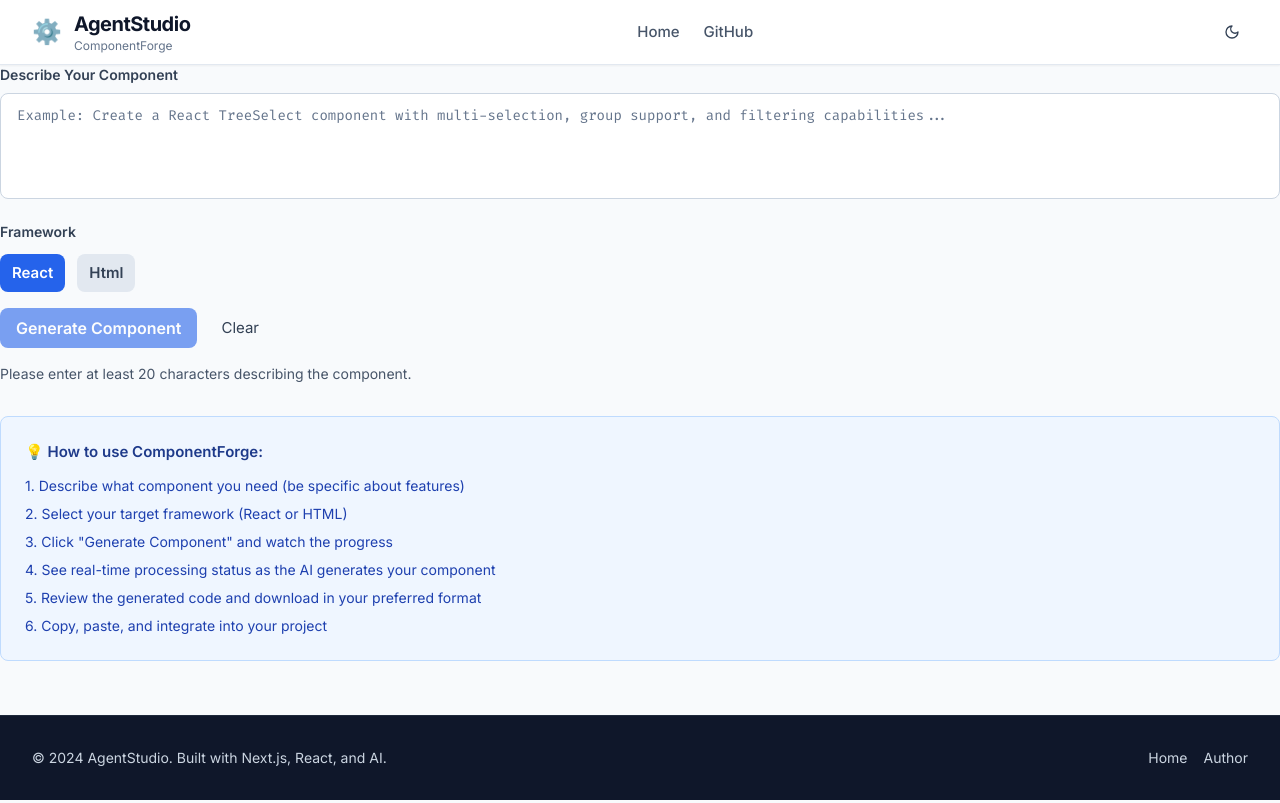
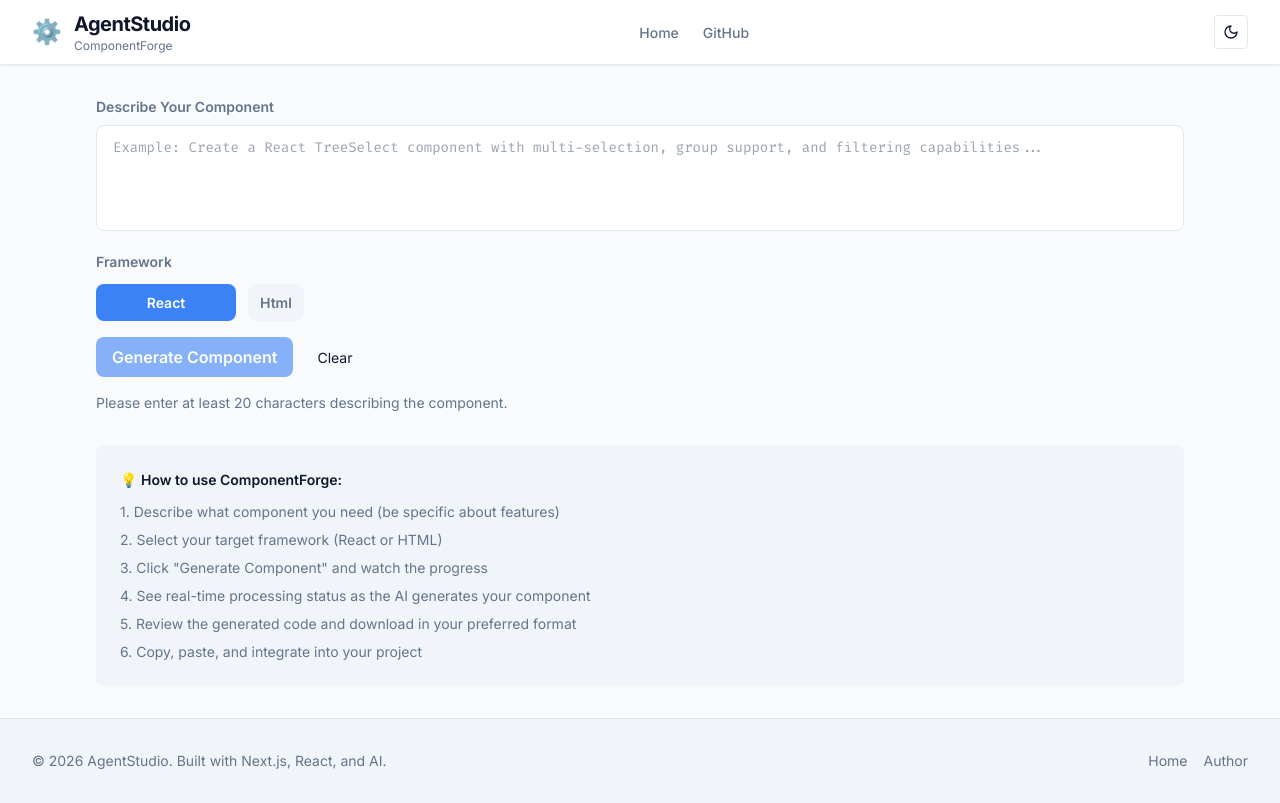
Before and after one commit to sumit-ingole/agent-studio, a Next.js app in the folder apps/component-forge/: page /agents/component-forge in a window 1280 px wide. Built offline with nearby package versions, Linux system fonts and the light colour scheme.

Commit message:
deploy to vercel: changes

```diff
--- a/apps/component-forge/app/agents/component-forge/page.tsx
+++ b/apps/component-forge/app/agents/component-forge/page.tsx
@@ -235,11 +235,12 @@
   };
 
   return (
+    <div className="mx-auto w-full max-w-6xl px-4 py-6 sm:px-6 sm:py-8 lg:px-8">
       <div className="space-y-8">
         {/* Input Section */}
         <div className="space-y-4">
           <div>
-          <label className="block text-sm font-semibold text-slate-700 mb-2">
+            <label className="block text-sm font-semibold text-muted mb-2">
               Describe Your Component
             </label>
             <textarea
@@ -254,7 +255,7 @@
 
           {/* Framework Selector */}
           <div>
-          <label className="block text-sm font-semibold text-slate-700 mb-3">Framework</label>
+            <label className="block text-sm font-semibold text-muted mb-3">Framework</label>
             <div className="flex gap-3">
               {(['react', 'html'] as const).map((fw) => (
                 <button
@@ -262,9 +263,7 @@
                   onClick={() => setFramework(fw)}
                   disabled={isLoading}
                   className={`px-3 py-2 rounded-lg font-semibold capitalize transition-colors disabled:opacity-50 ${
-                  framework === fw
-                    ? 'bg-blue-600 text-white'
-                    : 'bg-slate-200 text-slate-700 hover:bg-slate-300'
+                    framework === fw ? 'btn-primary' : 'panel-bg text-muted hover:opacity-90'
                   }`}
                 >
                   {fw}
@@ -304,15 +303,15 @@
             </button>
           </div>
           {!isPromptValid && (
-          <p className="text-sm text-slate-600 mt-2">
+            <p className="text-sm text-muted mt-2">
               Please enter at least {MIN_PROMPT_LENGTH} characters describing the component.
             </p>
           )}
 
           {/* Processing Messages Stream */}
           {messages.length > 0 && (
-          <div className="p-4 bg-slate-50 border border-slate-200 rounded-lg space-y-3 max-h-48 overflow-y-auto">
-            <div className="text-sm font-semibold text-slate-700 flex items-center gap-2">
+            <div className="p-4 panel-bg panel-border rounded-lg space-y-3 max-h-48 overflow-y-auto">
+              <div className="text-sm font-semibold text-strong flex items-center gap-2">
                 <Clock size={16} /> Processing Status
               </div>
               {messages.map((msg, idx) => (
@@ -320,18 +319,20 @@
                   key={idx}
                   className={`flex gap-2 items-start text-sm p-2 rounded ${
                     msg.type === 'success'
-                    ? 'bg-green-50 text-green-700'
+                      ? 'status-pill text-success'
                       : msg.type === 'error'
-                      ? 'bg-red-50 text-red-700'
-                      : 'bg-blue-50 text-blue-700'
+                        ? 'status-pill text-error'
+                        : 'status-pill text-primary'
                   }`}
                 >
-                {msg.type === 'processing' && <Clock size={16} className="flex-shrink-0 mt-0.5" />}
+                  {msg.type === 'processing' && (
+                    <Clock size={16} className="flex-shrink-0 mt-0.5" />
+                  )}
                   {msg.type === 'success' && (
-                  <CheckCircle size={16} className="flex-shrink-0 mt-0.5 text-green-600" />
+                    <CheckCircle size={16} className="flex-shrink-0 mt-0.5 text-success" />
                   )}
                   {msg.type === 'error' && (
-                  <AlertCircle size={16} className="flex-shrink-0 mt-0.5 text-red-600" />
+                    <AlertCircle size={16} className="flex-shrink-0 mt-0.5 text-error" />
                   )}
                   <div className="flex-grow">
                     <div>{msg.content}</div>
@@ -344,20 +345,20 @@
 
           {/* Error Display with Retry */}
           {validationError && (
-          <div className="p-4 bg-amber-50 border border-amber-200 rounded-lg">
-            <p className="text-amber-700 text-sm font-medium">{validationError}</p>
+            <div className="p-4 panel-bg panel-border rounded-lg">
+              <p className="text-error text-sm font-medium">{validationError}</p>
             </div>
           )}
           {error && (
-          <div className="p-4 bg-red-50 border border-red-200 rounded-lg">
+            <div className="p-4 panel-bg panel-border rounded-lg">
               <div className="flex items-start gap-3">
-              <AlertCircle size={20} className="text-red-600 flex-shrink-0 mt-0.5" />
+                <AlertCircle size={20} className="text-error flex-shrink-0 mt-0.5" />
                 <div className="flex-grow">
-                <p className="text-red-700 text-sm font-medium">{error}</p>
+                  <p className="text-error text-sm font-medium">{error}</p>
                   <button
                     onClick={handleRetry}
                     disabled={isLoading}
-                  className="mt-2 text-sm px-3 py-1 bg-red-600 text-white rounded hover:bg-red-700 disabled:opacity-50"
+                    className="mt-2 text-sm px-3 py-1 btn-primary disabled:opacity-50"
                   >
                     Retry Generation
                   </button>
@@ -369,9 +370,9 @@
 
         {/* Output Section */}
         {Object.keys(generatedFiles).length > 0 && (
-        <div className="space-y-4 bg-white rounded-3xl border border-slate-200 shadow-sm p-6 overflow-hidden">
+          <div className="space-y-4 surface rounded-3xl panel-border shadow-sm p-6 overflow-hidden">
             <div className="flex justify-between items-center">
-            <h3 className="text-lg font-bold text-slate-900">Generated Files</h3>
+              <h3 className="text-lg font-bold text-strong">Generated Files</h3>
               <div className="flex gap-2">
                 <button
                   onClick={() => copyToClipboard(generatedFiles[activeFileTab])}
@@ -389,18 +390,16 @@
               </div>
             </div>
 
-          <div className="rounded-2xl border border-slate-200 bg-slate-50 p-4">
+            <div className="rounded-2xl panel-border panel-bg p-4">
               <div className="flex items-center justify-between gap-3">
                 <div>
-                <h4 className="text-lg font-semibold text-slate-900">Feature Preview</h4>
-                <p className="text-sm text-slate-600">
-                  The generated component is rendered here with live sample data so you can inspect
-                  the experience instantly.
+                  <h4 className="text-lg font-semibold text-strong">Feature Preview</h4>
+                  <p className="text-sm text-muted">
+                    The generated component is rendered here with live sample data so you can
+                    inspect the experience instantly.
                   </p>
                 </div>
-              <span className="rounded-full bg-blue-100 px-3 py-1 text-xs font-semibold text-blue-700">
-                Live demo
-              </span>
+                <span className="rounded-full status-pill text-primary">Live demo</span>
               </div>
 
               <div className="mt-4 grid grid-cols-1 xl:grid-cols-[1.3fr_0.7fr] gap-4">
@@ -411,14 +410,14 @@
                   features={previewFeatures}
                   previewData={previewData ?? undefined}
                 />
-              <div className="rounded-xl border border-slate-200 bg-white p-4">
-                <div className="text-sm font-semibold text-slate-900 mb-3">Sample Data</div>
+                <div className="rounded-xl panel-border surface p-4">
+                  <div className="text-sm font-semibold text-strong mb-3">Sample Data</div>
                   {previewData ? (
-                  <pre className="max-h-72 overflow-auto whitespace-pre-wrap break-words text-xs text-slate-700">
+                    <pre className="max-h-72 overflow-auto whitespace-pre-wrap break-words text-xs text-muted">
                       {JSON.stringify(previewData, null, 2)}
                     </pre>
                   ) : (
-                  <div className="text-sm text-slate-600">
+                    <div className="text-sm text-muted">
                       No sample data was generated for this component yet.
                     </div>
                   )}
@@ -428,23 +427,23 @@
 
             <div className="grid grid-cols-1 lg:grid-cols-3 gap-4 mt-4">
               <div className="lg:col-span-1">
-              <div className="p-4 bg-white rounded-lg border border-slate-200">
-                <h4 className="font-semibold text-slate-900 mb-2">Attributes & Interfaces</h4>
+                <div className="p-4 surface rounded-lg panel-border">
+                  <h4 className="font-semibold text-strong mb-2">Attributes & Interfaces</h4>
                   <AttributesList files={generatedFiles} />
                 </div>
               </div>
 
               <div className="lg:col-span-2">
                 {/* File Tabs */}
-              <div className="flex gap-2 border-b border-slate-200 overflow-x-auto">
+                <div className="flex gap-2 border-b panel-border overflow-x-auto">
                   {Object.keys(generatedFiles).map((filename) => (
                     <button
                       key={filename}
                       onClick={() => setActiveFileTab(filename)}
                       className={`px-4 py-2 font-mono text-sm border-b-2 transition-colors whitespace-nowrap ${
                         activeFileTab === filename
-                        ? 'border-blue-600 text-blue-600'
-                        : 'border-transparent text-slate-600 hover:text-slate-900'
+                          ? 'tab-button-active'
+                          : 'border-transparent tab-button hover:text-strong'
                       }`}
                     >
                       {filename}
@@ -466,15 +465,15 @@
 
             {/* File List */}
             <div className="mt-6">
-            <h4 className="font-semibold text-slate-900 mb-3">All Generated Files:</h4>
+              <h4 className="font-semibold text-strong mb-3">All Generated Files:</h4>
               <div className="space-y-2">
                 {Object.keys(generatedFiles).map((filename) => (
                   <div
                     key={filename}
-                  className="flex items-center justify-between p-3 bg-slate-50 rounded-lg border border-slate-200"
+                    className="flex items-center justify-between p-3 panel-bg rounded-lg panel-border"
                   >
-                  <span className="font-mono text-sm text-slate-700">{filename}</span>
-                  <span className="text-xs text-slate-500">
+                    <span className="font-mono text-sm text-muted">{filename}</span>
+                    <span className="text-xs text-muted">
                       {Math.round(generatedFiles[filename].length / 1024)} KB
                     </span>
                   </div>
@@ -486,9 +485,9 @@
 
         {/* Help Section */}
         {Object.keys(generatedFiles).length === 0 && !isLoading && (
-        <div className="bg-blue-50 border border-blue-200 rounded-lg p-6">
-          <h4 className="font-semibold text-blue-900 mb-3">💡 How to use ComponentForge:</h4>
-          <ul className="space-y-2 text-blue-800 text-sm">
+          <div className="panel-bg panel-border rounded-lg p-6">
+            <h4 className="font-semibold text-strong mb-3">💡 How to use ComponentForge:</h4>
+            <ul className="space-y-2 text-muted text-sm">
               <li>1. Describe what component you need (be specific about features)</li>
               <li>2. Select your target framework (React or HTML)</li>
               <li>3. Click &quot;Generate Component&quot; and watch the progress</li>
@@ -498,6 +497,7 @@
             </ul>
           </div>
         )}
+      </div>
     </div>
   );
 }
@@ -599,15 +599,15 @@
   return (
     <div>
       {interfaces.length === 0 && props.length === 0 && (
-        <div className="text-sm text-slate-600">No explicit interfaces or props detected.</div>
+        <div className="text-sm text-muted">No explicit interfaces or props detected.</div>
       )}
 
       {interfaces.length > 0 && (
         <div className="mb-3">
-          <div className="text-xs text-slate-500 mb-1">Interfaces</div>
+          <div className="text-xs text-muted mb-1">Interfaces</div>
           <div className="space-y-1">
             {interfaces.map((i) => (
-              <div key={i} className="text-sm text-slate-700">
+              <div key={i} className="text-sm text-muted">
                 {i}
               </div>
             ))}
@@ -617,10 +617,10 @@
 
       {props.length > 0 && (
         <div>
-          <div className="text-xs text-slate-500 mb-1">Attributes / Props</div>
+          <div className="text-xs text-muted mb-1">Attributes / Props</div>
           <div className="space-y-1">
             {props.map((p) => (
-              <div key={p} className="text-sm text-slate-700">
+              <div key={p} className="text-sm text-muted">
                 {p}
               </div>
             ))}
--- a/apps/component-forge/app/components/ThemeToggle.tsx
+++ b/apps/component-forge/app/components/ThemeToggle.tsx
@@ -31,8 +31,9 @@
   return (
     <button
       onClick={toggle}
-      className="btn-ghost p-2 rounded flex items-center gap-2"
+      className="btn-ghost p-2 rounded flex items-center gap-2 border panel-border"
       aria-label="Toggle theme"
+      title="Toggle theme"
     >
       {theme === 'light' ? <Moon size={16} /> : <Sun size={16} />}
     </button>
--- a/apps/component-forge/app/globals.css
+++ b/apps/component-forge/app/globals.css
@@ -7,21 +7,37 @@
 :root {
   --font-inter: 'Inter', sans-serif;
   --font-fira-code: 'Fira Code', monospace;
-  /* Design tokens */
-  --primary: 59 130 246;
-  --secondary: 139 92 246;
-  --accent: 236 72 153;
-  --bg: 245 247 250;
-  --surface: 255 255 255;
-  --muted: 148 163 184;
+  /* Design tokens (light mode) */
+  --color-primary: #3b82f6;
+  --color-secondary: #8b5cf6;
+  --color-accent: #ec4899;
+  --color-bg: #f8fafc;
+  --color-surface: #ffffff;
+  --color-panel: #f1f5f9;
+  --color-text: #0f172a;
+  --color-muted: #64748b;
+  --color-border: #e2e8f0;
   --radius: 8px;
   --gap: 12px;
   --font-size-base: 14px;
   --font-size-sm: 13px;
-  --font-size-base: 15px;
   --font-size-md: 16px;
   --font-size-lg: 18px;
   --font-size-xl: 20px;
+  --color-success: #16a34a;
+  --color-error: #ef4444;
+}
+
+/* Dark mode token overrides */
+html.dark {
+  --color-bg: #020617;
+  --color-surface: #0b1220;
+  --color-panel: #071022;
+  --color-text: #e6eef8;
+  --color-muted: #94a3b8;
+  --color-border: #1f2937;
+  --color-success: #22c55e;
+  --color-error: #f87171;
 }
 
 @media (max-width: 1024px) {
@@ -44,28 +60,84 @@
 
 @layer base {
   * {
-    @apply border-slate-200;
+    border-color: var(--color-border);
   }
 
   html {
     @apply scroll-smooth;
+    color-scheme: light;
+  }
+
+  html.dark {
+    color-scheme: dark;
   }
 
   body {
     font-size: var(--font-size-base);
-    @apply bg-slate-50 text-slate-900 font-sans antialiased;
+    background-color: var(--color-bg);
+    color: var(--color-text);
+    @apply font-sans antialiased transition-colors duration-200;
   }
 
   .text-contrast-light {
-    color: #0f172a;
+    color: var(--color-text);
   }
 
   .bg-contrast-light {
-    background-color: #ffffff;
+    background-color: var(--color-surface);
   }
 
   .bg-contrast-panel {
-    background-color: #f8fafc;
+    background-color: var(--color-panel);
+  }
+
+  /* Semantic surface classes */
+  .surface {
+    background-color: var(--color-surface);
+    color: var(--color-text);
+  }
+
+  .panel-bg {
+    background-color: var(--color-panel);
+    color: var(--color-text);
+  }
+
+  .text-strong {
+    color: var(--color-text);
+  }
+  .text-muted {
+    color: var(--color-muted);
+  }
+
+  .text-primary {
+    color: var(--color-primary);
+  }
+
+  .text-success {
+    color: var(--color-success);
+  }
+
+  .text-error {
+    color: var(--color-error);
+  }
+
+  .text-secondary {
+    color: var(--color-secondary);
+  }
+
+  .text-accent {
+    color: var(--color-accent);
+  }
+
+  .header-bg {
+    background-color: rgba(255, 255, 255, 0.95);
+  }
+  html.dark .header-bg {
+    background-color: rgba(11, 18, 32, 0.95);
+  }
+
+  .panel-border {
+    border-color: var(--color-border);
   }
 
   h1 {
@@ -91,62 +163,130 @@
 
 @layer components {
   .btn-primary {
-    @apply px-4 py-2 bg-blue-600 text-white rounded-lg hover:bg-blue-700 disabled:opacity-50 disabled:cursor-not-allowed font-semibold transition-colors inline-flex items-center justify-center;
+    @apply px-4 py-2 text-white rounded-lg disabled:opacity-50 disabled:cursor-not-allowed font-semibold transition-colors inline-flex items-center justify-center;
+    background-color: var(--color-primary);
     min-width: 140px;
   }
 
   .btn-secondary {
-    @apply px-6 py-2 bg-slate-200 text-slate-900 rounded-lg hover:bg-slate-300 disabled:opacity-50 disabled:cursor-not-allowed font-semibold transition-colors;
+    @apply px-6 py-2 rounded-lg disabled:opacity-50 disabled:cursor-not-allowed font-semibold transition-colors;
+    background-color: var(--color-panel);
+    color: var(--color-text);
+    border: 1px solid var(--color-border);
   }
 
   .btn-ghost {
-    @apply px-4 py-2 text-slate-700 hover:bg-slate-100 rounded-lg transition-colors;
+    @apply px-4 py-2 rounded-lg transition-colors;
+    color: var(--color-text);
+    background-color: transparent;
   }
 
   .card {
-    @apply bg-white rounded-lg border border-slate-200 shadow-sm;
+    @apply rounded-lg shadow-sm;
+    background-color: var(--color-surface);
+    border: 1px solid var(--color-border);
   }
 
   .input-base {
-    @apply w-full px-4 py-2 border border-slate-300 rounded-lg focus:outline-none focus:ring-2 focus:ring-blue-500 focus:border-transparent bg-white text-slate-900 placeholder-slate-500;
+    @apply w-full px-4 py-2 rounded-lg focus:outline-none focus:ring-2 focus:ring-blue-500 focus:border-transparent;
+    background-color: var(--color-surface);
+    color: var(--color-text);
+    border: 1px solid var(--color-border);
+    placeholder-color: var(--color-muted);
   }
 
   .textarea-base {
-    @apply w-full px-4 py-3 border border-slate-300 rounded-lg focus:outline-none focus:ring-2 focus:ring-blue-500 focus:border-transparent bg-white text-slate-900 placeholder-slate-500 font-mono text-sm resize-none;
+    @apply w-full px-4 py-3 rounded-lg focus:outline-none focus:ring-2 focus:ring-blue-500 focus:border-transparent font-mono text-sm resize-none;
+    background-color: var(--color-surface);
+    color: var(--color-text);
+    border: 1px solid var(--color-border);
+    placeholder-color: var(--color-muted);
   }
 
   .tab-button {
-    @apply px-4 py-3 font-semibold text-slate-600 border-b-2 border-transparent hover:text-slate-900 transition-colors;
+    @apply px-4 py-3 font-semibold border-b-2 border-transparent transition-colors;
+    color: var(--color-muted);
+  }
+
+  .nav-link {
+    color: var(--color-muted);
+    transition: color 200ms ease;
+  }
+
+  .nav-link:hover {
+    color: var(--color-text);
   }
 
   .tab-button-active {
-    @apply border-blue-600 text-blue-600;
+    border-bottom-width: 2px;
+    border-bottom-color: var(--color-primary);
+    color: var(--color-primary);
   }
 
   .badge {
-    @apply inline-flex items-center px-2 py-1 rounded-full text-xs font-semibold bg-blue-100 text-blue-800;
+    @apply inline-flex items-center px-2 py-1 rounded-full text-xs font-semibold;
+    background-color: var(--color-panel);
+    color: var(--color-text);
+  }
+
+  .status-pill {
+    @apply inline-flex items-center px-3 py-1 rounded-full text-xs font-semibold;
+    background-color: var(--color-panel);
+    color: var(--color-text);
   }
 
   .error-message {
-    @apply text-red-600 text-sm font-medium;
+    color: var(--color-error);
+    font-size: 0.875rem;
+    font-weight: 600;
   }
 
   .success-message {
-    @apply text-green-600 text-sm font-medium;
+    color: var(--color-success);
+    font-size: 0.875rem;
+    font-weight: 600;
   }
 
   .loading-spinner {
-    @apply inline-block h-4 w-4 animate-spin rounded-full border-2 border-slate-300 border-t-blue-600;
+    display: inline-block;
+    height: 1rem;
+    width: 1rem;
+    border-radius: 9999px;
+    border: 2px solid var(--color-border);
+    border-top-color: var(--color-primary);
+    animation: spin 1s linear infinite;
   }
+}
+
+.dark .btn-ghost {
+  color: var(--color-text);
+}
+
+.dark .btn-ghost:hover {
+  background-color: rgba(255, 255, 255, 0.02);
+}
+
+.dark .btn-secondary {
+  background-color: var(--color-panel);
+  color: var(--color-text);
+}
+
+.dark .btn-secondary:hover {
+  background-color: rgba(255, 255, 255, 0.03);
 }
 
 /* Syntax Highlighting for code preview */
 .code-highlight {
-  @apply bg-slate-900 text-slate-100 rounded-lg p-4 overflow-auto;
+  background-color: var(--color-surface);
+  color: var(--color-text);
+  border-radius: 0.5rem;
+  padding: 1rem;
+  overflow: auto;
 }
 
 .code-highlight-line {
-  @apply block px-4 py-1 hover:bg-slate-800 transition-colors;
+  display: block;
+  padding: 0.25rem 1rem;
 }
 
 /* Smooth transitions */
--- a/apps/component-forge/app/layout.tsx
+++ b/apps/component-forge/app/layout.tsx
@@ -17,6 +17,8 @@
 };
 
 export default function RootLayout({ children }: { children: React.ReactNode }) {
+  const currentYear = new Date().getFullYear();
+
   return (
     <html lang="en" suppressHydrationWarning>
       <head>
@@ -24,29 +26,26 @@
         <meta name="theme-color" content="#3b82f6" />
         <link rel="icon" href="/favicon.ico" />
       </head>
-      <body className="bg-slate-50">
+      <body className="transition-colors duration-200">
         <div className="min-h-screen flex flex-col">
           {/* Navigation Header */}
-          <header className="sticky top-0 z-50 bg-white border-b border-slate-200 shadow-sm">
+          <header className="sticky top-0 z-50 header-bg border-b panel-border shadow-sm">
             <div className="max-w-7xl mx-auto px-4 sm:px-6 lg:px-8">
               <div className="flex justify-between items-center h-16">
                 <div className="flex items-center gap-3">
-                  <div className="text-2xl font-bold text-blue-600">⚙️</div>
+                  <div className="text-2xl font-bold text-primary">⚙️</div>
                   <div>
-                    <h1 className="text-xl font-bold text-slate-900">AgentStudio</h1>
-                    <p className="text-xs text-slate-500">ComponentForge</p>
+                    <h1 className="text-xl font-bold text-strong">AgentStudio</h1>
+                    <p className="text-xs text-muted">ComponentForge</p>
                   </div>
                 </div>
                 <nav className="hidden sm:flex items-center gap-6">
-                  <a
-                    href="/"
-                    className="text-slate-600 hover:text-slate-900 font-medium transition-colors"
-                  >
+                  <a href="/" className="nav-link font-medium">
                     Home
                   </a>
                   <a
                     href="https://github.com/sumit-ingole/agent-studio"
-                    className="text-slate-600 hover:text-slate-900 font-medium transition-colors"
+                    className="nav-link font-medium"
                     target="_blank"
                     rel="noopener noreferrer"
                   >
@@ -70,10 +69,12 @@
           </main>
 
           {/* Footer */}
-          <footer className="bg-slate-900 text-slate-300 py-8 border-t border-slate-800">
+          <footer className="panel-bg text-muted py-8 border-t panel-border">
             <div className="max-w-7xl mx-auto px-4 sm:px-6 lg:px-8">
               <div className="flex flex-col sm:flex-row justify-between items-center gap-4">
-                <p className="text-sm">© 2024 AgentStudio. Built with Next.js, React, and AI.</p>
+                <p className="text-sm">
+                  © {currentYear} AgentStudio. Built with Next.js, React, and AI.
+                </p>
                 <div className="flex gap-4 text-sm">
                   <a href="/" className="hover:text-slate-100 transition-colors">
                     Home
--- a/apps/component-forge/tailwind.config.ts
+++ b/apps/component-forge/tailwind.config.ts
@@ -1,10 +1,8 @@
 import type { Config } from 'tailwindcss';
 
 const config: Config = {
-  content: [
-    './app/**/*.{js,ts,jsx,tsx,mdx}',
-    './components/**/*.{js,ts,jsx,tsx,mdx}',
-  ],
+  darkMode: 'class',
+  content: ['./app/**/*.{js,ts,jsx,tsx,mdx}', './components/**/*.{js,ts,jsx,tsx,mdx}'],
   theme: {
     extend: {
       colors: {
```
Also changed, not shown: apps/component-forge/app/agents/page.tsx (+13 -13 lines), apps/component-forge/app/page.tsx (+14 -14 lines), 2 other files (tests, documents, lock files or other folders). Lines whose indentation alone changed are shown as unchanged.
